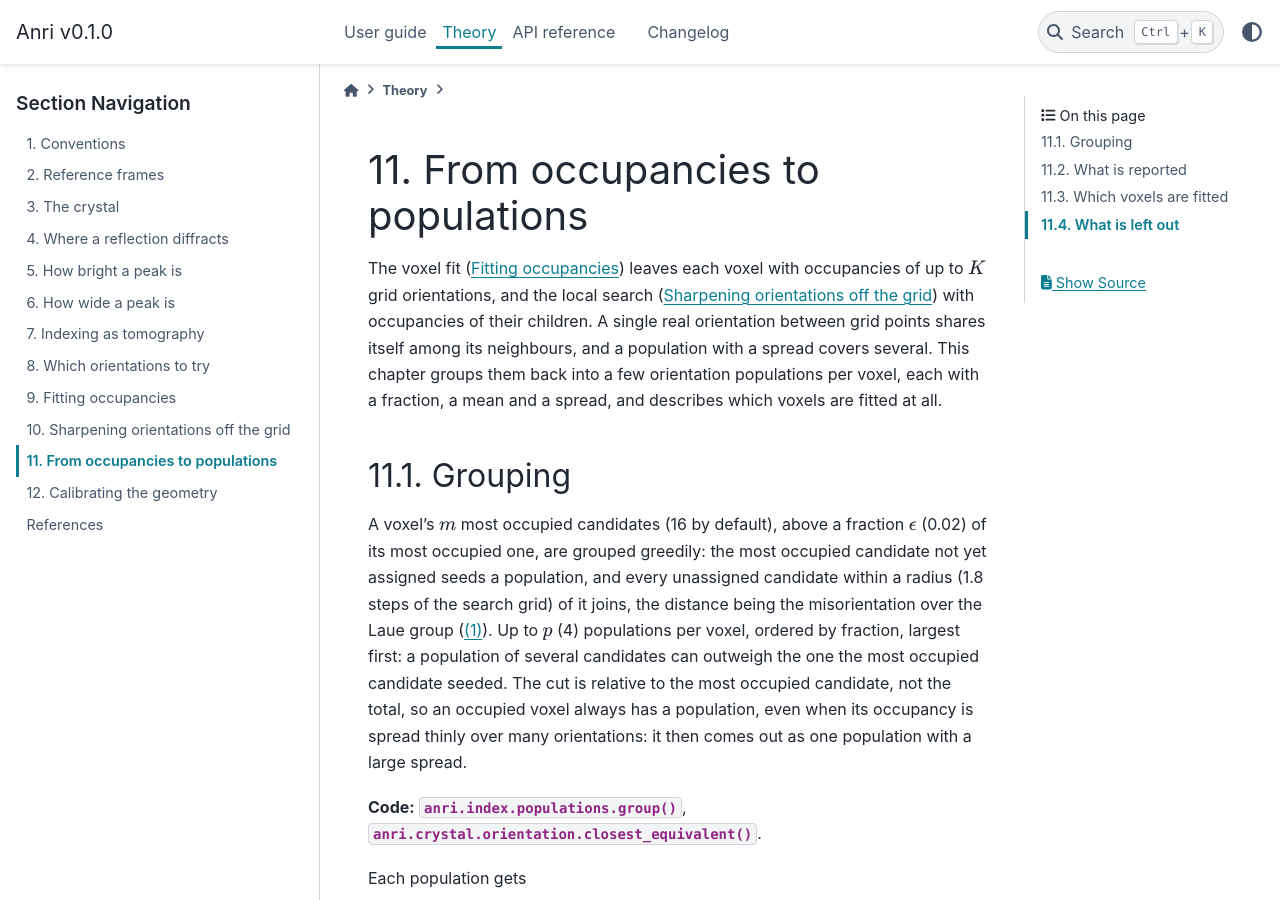
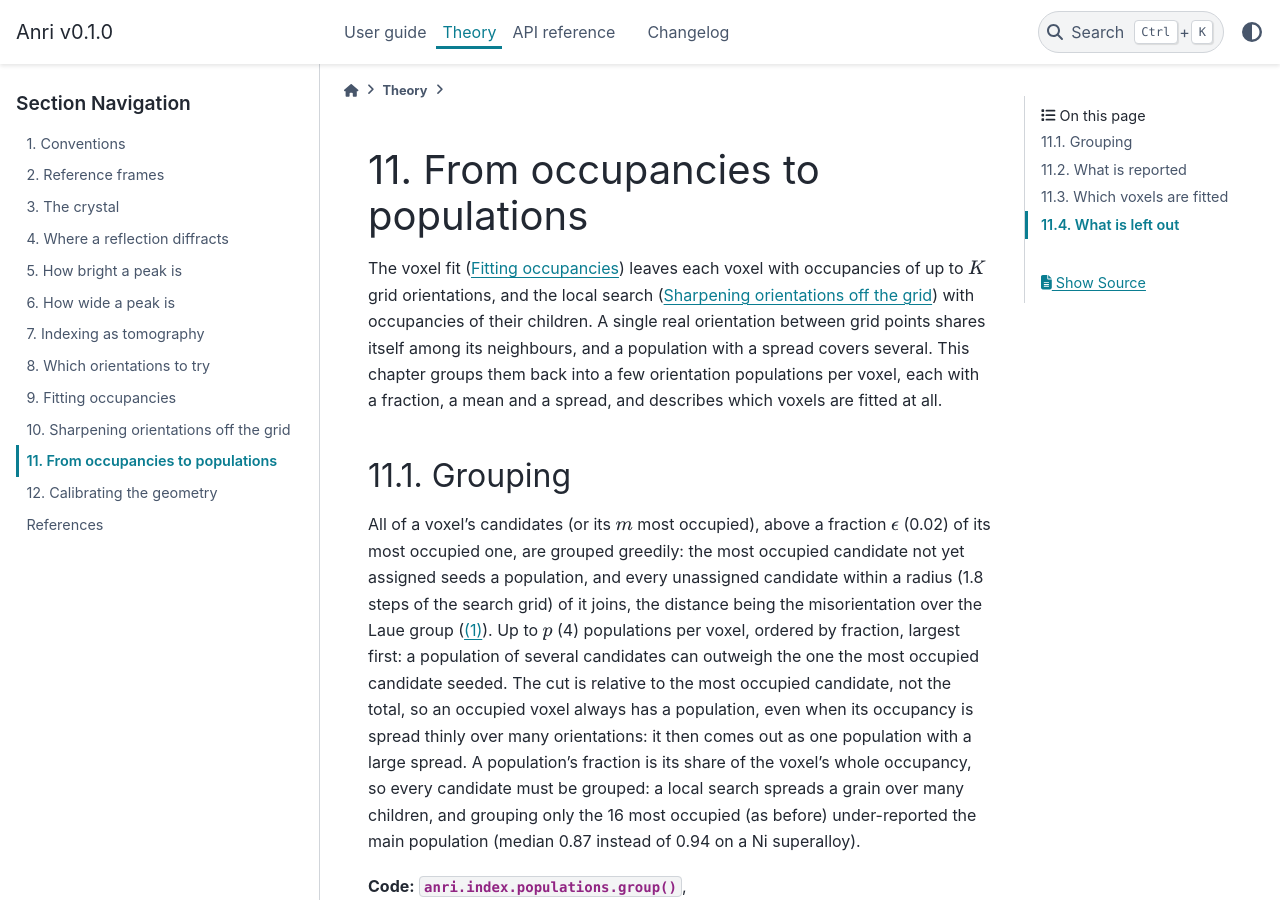
Before and after one commit to jadball/anri, a Sphinx documentation site: the page built from docs/source/theory/populations.rst, in a window 1280 px wide and 900 px high. Built offline with Sphinx 7.4.7 and the PyData theme 0.15.4, drawn with Linux system fonts in a browser that asks for light colours; pages that are not in the unit, such as notebooks, are missing from menus.

Commit message:
index: population fractions count every candidate
group() grouped a voxel's 16 most occupied candidates but divided each
fraction by the occupancy of all of them, so a grain spread over many
children under-reported its population (DTL1z45: main fraction median
0.87 -> 0.94 with all candidates).

Co-Authored-By: Claude Opus 5.5 <noreply@anthropic.com>

```diff
--- a/docs/source/theory/populations.rst
+++ b/docs/source/theory/populations.rst
@@ -11,13 +11,16 @@ mean and a spread, and describes which voxels are fitted at all.
 Grouping
 --------
 
-A voxel's :math:`m` most occupied candidates (16 by default), above a fraction :math:`\epsilon` (0.02) of its most
+All of a voxel's candidates (or its :math:`m` most occupied), above a fraction :math:`\epsilon` (0.02) of its most
 occupied one, are grouped greedily: the most occupied candidate not yet assigned seeds a population, and every
 unassigned candidate within a radius (1.8 steps of the search grid) of it joins, the distance being the misorientation over the
 Laue group (:eq:`cry-laue`). Up to :math:`p` (4) populations per voxel, ordered by fraction, largest first: a population
 of several candidates can outweigh the one the most occupied candidate seeded. The cut is relative to the most occupied
 candidate, not the total, so an occupied voxel always has a population, even when its occupancy is spread thinly over
-many orientations: it then comes out as one population with a large spread.
+many orientations: it then comes out as one population with a large spread. A population's fraction is its share of
+the voxel's whole occupancy, so every candidate must be grouped: a local search spreads a grain over many children,
+and grouping only the 16 most occupied (as before) under-reported the main population (median 0.87 instead of 0.94 on
+a Ni superalloy).
 
 **Code:** :func:`anri.index.populations.group`, :func:`anri.crystal.orientation.closest_equivalent`.
 
```
Also changed, not shown: CHANGELOG.md (+1 -0 lines), 2 other files.
